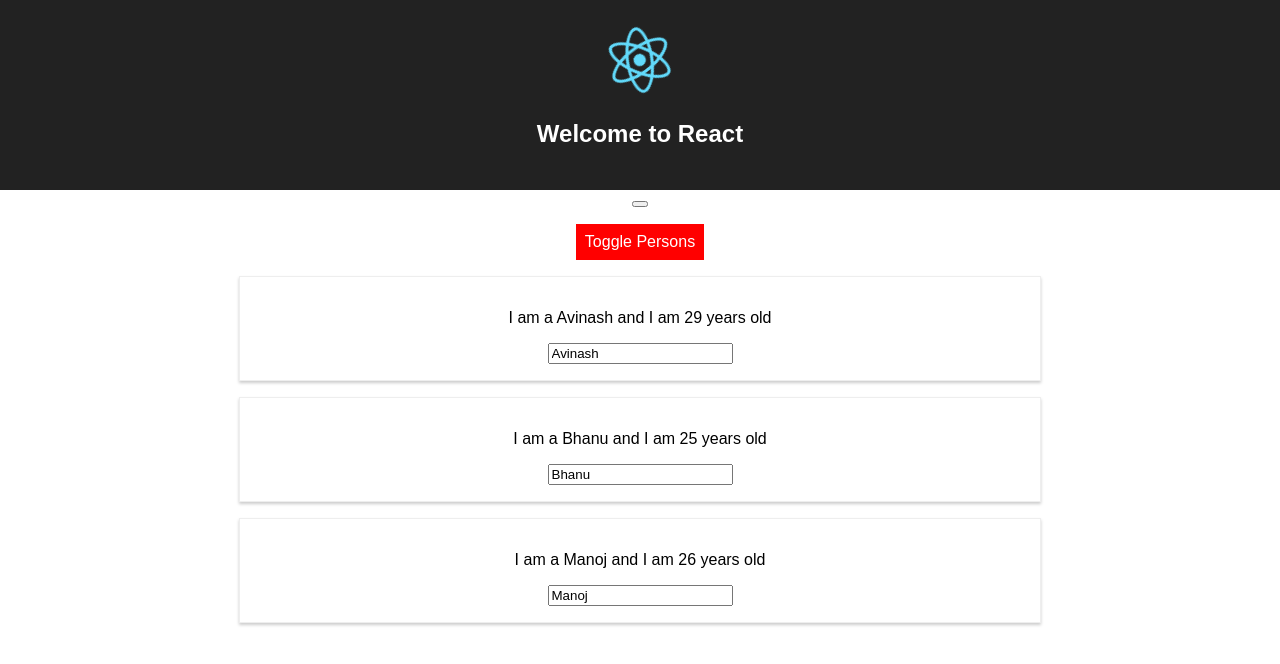
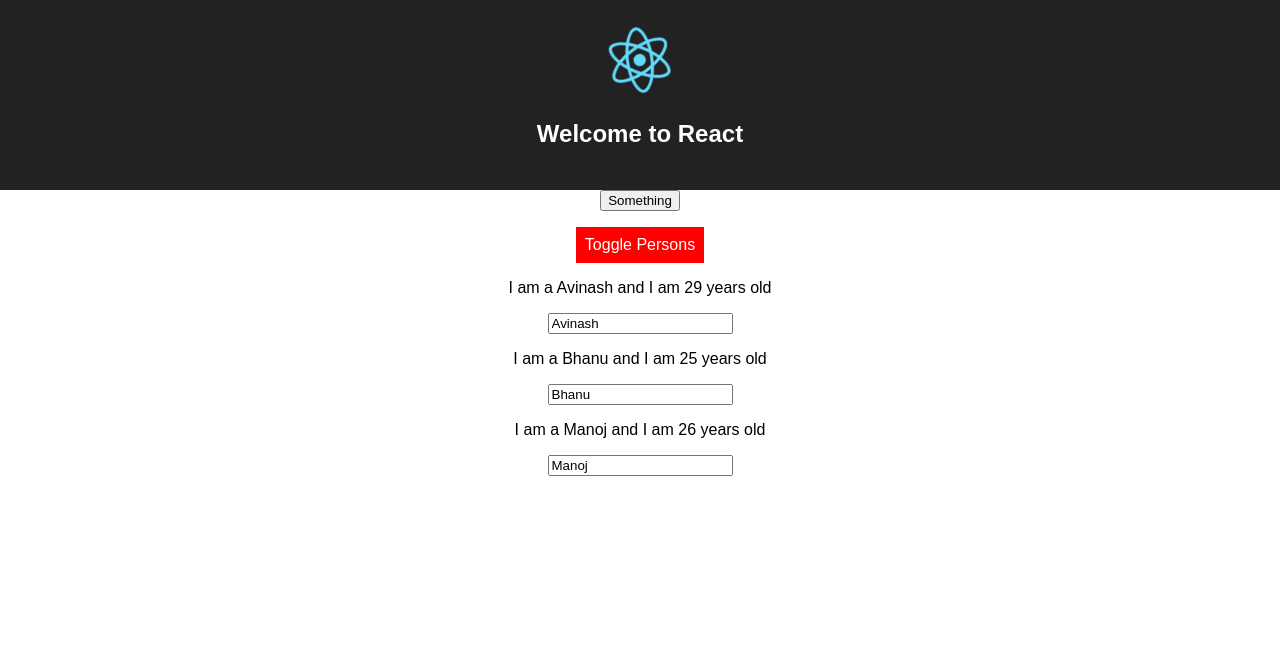
Before and after one commit to avipeels/Hooks, a React (Create React App) app in the folder react-complete-guide/: page / in a window 1280 px wide. Both pictures are taken after a click on the button "Toggle Persons". Shown: the top 664 px of the page. Built offline with nearby package versions, Linux system fonts and the light colour scheme.

Commit message:
Fragments

```diff
--- a/react-complete-guide/src/components/Persons/Person/Person.js
+++ b/react-complete-guide/src/components/Persons/Person/Person.js
@@ -1,4 +1,4 @@
-import React, { Component } from 'react';
+import React, { Component,Fragment } from 'react';
 import styles from './Person.module.css';
 
 class Person extends Component {
@@ -6,11 +6,11 @@ class Person extends Component {
         console.log('[Person.js] rendering...');
         const { name, age, children, click, changed } = this.props;
         return (
-            <div className={styles.Person}>
+            <Fragment className={styles.Person}>
                 <p onClick={click}>I am a {name} and I am {age} years old</p>
                 <p>{children}</p>
                 <input type="text" onChange={changed} value={name} />
-            </div>
+            </Fragment>
         );
     }
 }
--- a/react-complete-guide/src/containers/App.js
+++ b/react-complete-guide/src/containers/App.js
@@ -80,7 +80,7 @@ class App extends Component {
           <img src={logo} className={styles.AppLogo} alt="logo" />
           <h1 className={styles.AppTitle}>Welcome to React</h1>
         </header>
-        <button onClick={() => { this.setState({ showCockpit: false }) }}></button>
+        <button onClick={() => { this.setState({ showCockpit: false }) }}>Something</button>
         {this.state.showCockpit ? (
           <Cockpit
             displayPersons={displayPersons}
```
